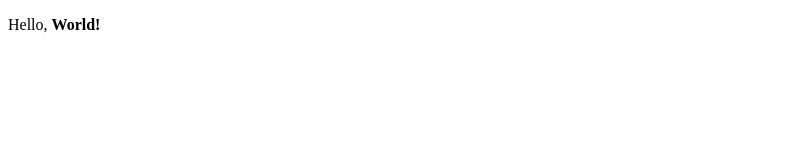
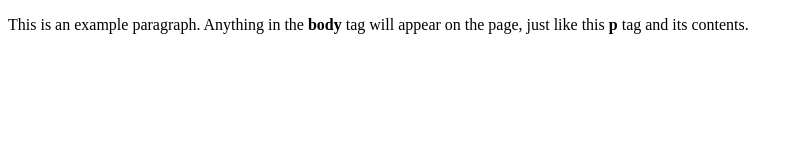
Before and after one commit to funkycadet/hello-world, a plain HTML site: page static/index.html in a window 1280 px wide. Shown: the whole page, without its empty margins (0-800 px from the left). Drawn offline with Linux system fonts and the light colour scheme.

Commit message:
Revert "[update]: edited index file"
This reverts commit a58b28c7c36c21531375d9ae2dbee907b75b9cad.

```diff
--- a/static/index.html
+++ b/static/index.html
@@ -1,9 +1,9 @@
 <!doctype html>
 <html>
   <head>
-    <title>Hello World!</title>
+    <title>This is the title of the webpage!</title>
   </head>
   <body>
-    <p>Hello, <strong>World!</strong></p>
+    <p>This is an example paragraph. Anything in the <strong>body</strong> tag will appear on the page, just like this <strong>p</strong> tag and its contents.</p>
   </body>
 </html>
```
